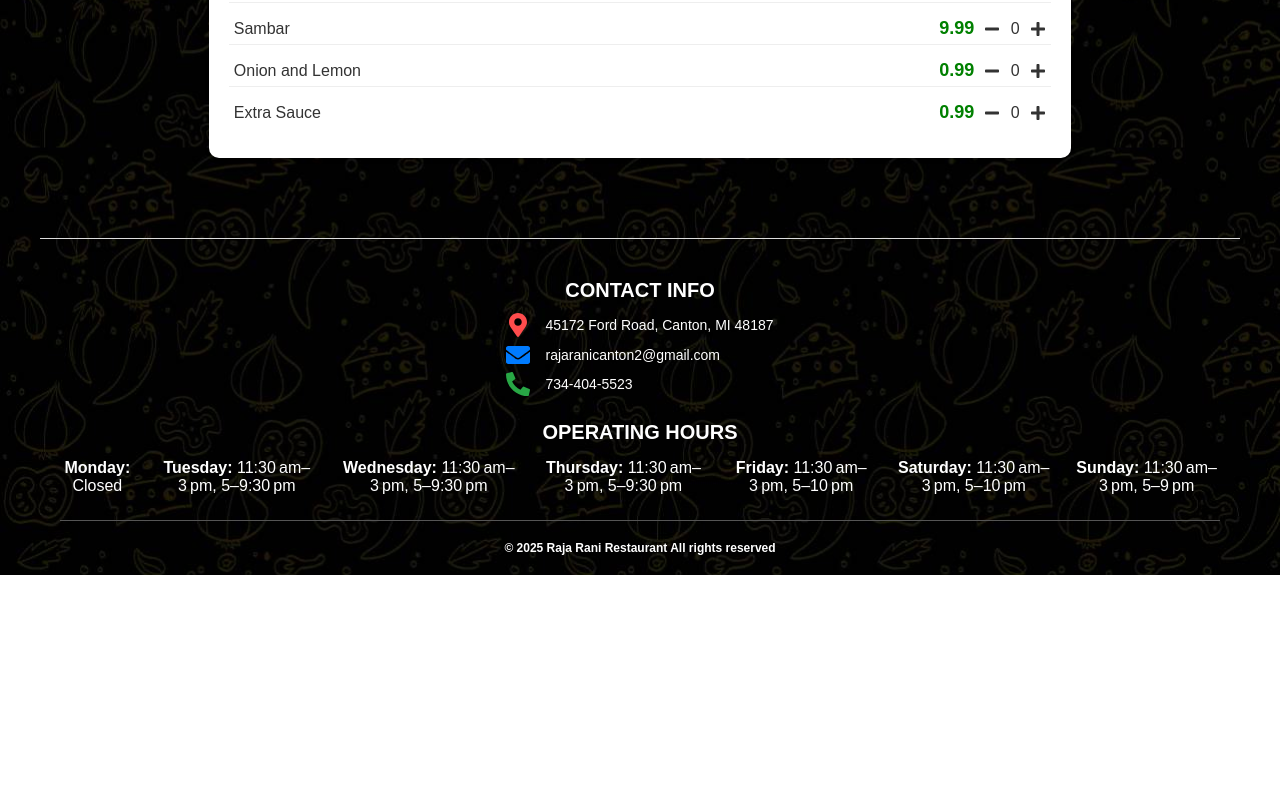
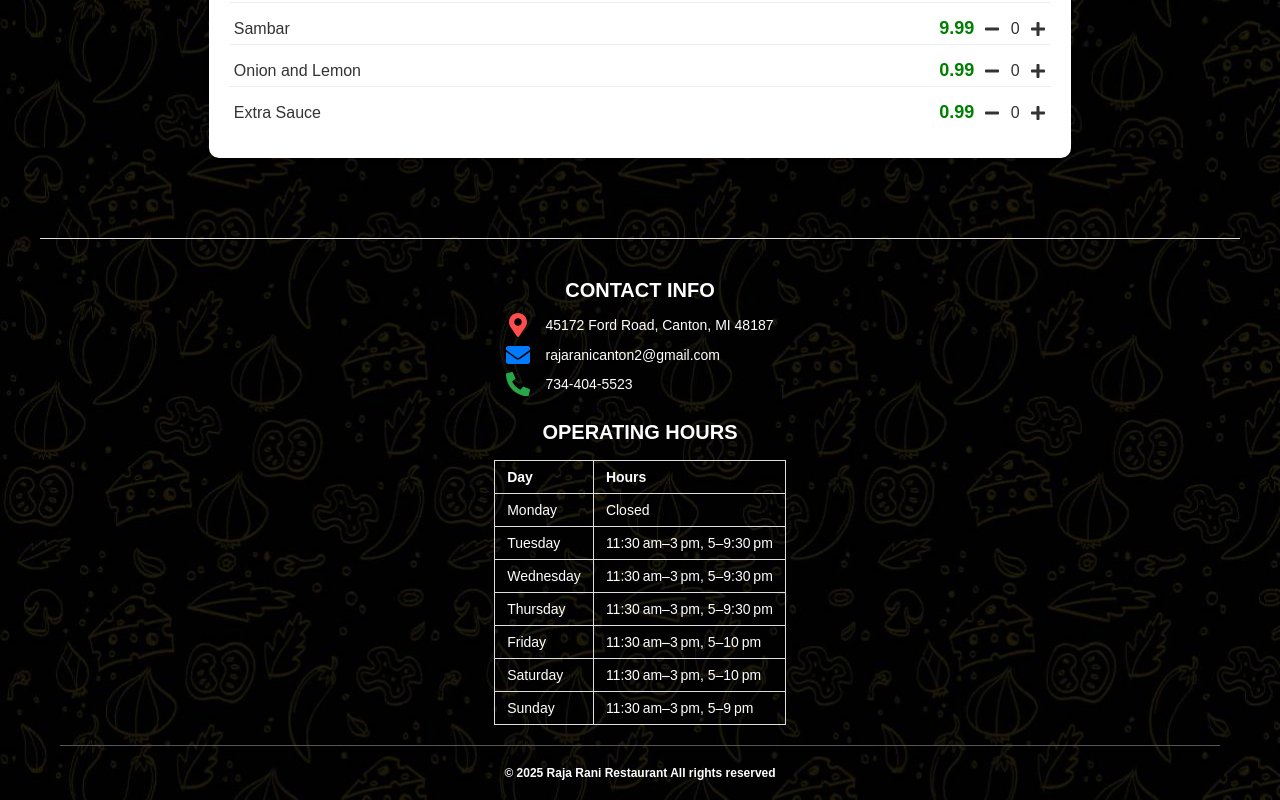
Before and after one commit to QuixentSolutions/rajarani-michigan, a React (Create React App) app: page / in a window 1280 px wide. Shown: the part 11070-11870 px from the top of the page. Before the commit the page ends 11645 px from the top, so only its background shows below. Built offline with nearby package versions, Linux system fonts and the light colour scheme.

Commit message:
Latest changes

```diff
--- a/src/App.css
+++ b/src/App.css
@@ -1581,3 +1581,23 @@
     column-count: 1;
   }
 }
+
+
+.hours-table {
+  width: 100%;
+  border-collapse: collapse;
+  margin-top: 1rem;
+  font-family: Arial, sans-serif;
+  font-size: 14px;
+}
+
+.hours-table th,
+.hours-table td {
+  border: 1px solid #ddd;
+  padding: 8px 12px;
+  text-align: left;
+}
+
+.hours-table th {
+  font-weight: bold;
+}
--- a/src/components/Footer.js
+++ b/src/components/Footer.js
@@ -56,13 +56,22 @@
           </div>
           <div className="footer-section">
             <h3>OPERATING HOURS</h3>
-            <ul className="hours-list">
-              {Object.entries(operatingHours).map(([day, hours]) => (
-                <li key={day} className="hours-item">
-                  <strong>{day}:</strong> {hours}
-                </li>
-              ))}
-            </ul>
+            <table className="hours-table">
+              <thead>
+                <tr>
+                  <th>Day</th>
+                  <th>Hours</th>
+                </tr>
+              </thead>
+              <tbody>
+                {Object.entries(operatingHours).map(([day, hours]) => (
+                  <tr key={day}>
+                    <td>{day}</td>
+                    <td>{hours}</td>
+                  </tr>
+                ))}
+              </tbody>
+            </table>
           </div>
         </div>
         <div className="footer-bottom">
```
